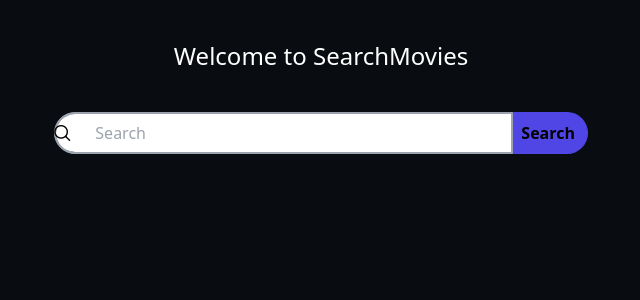
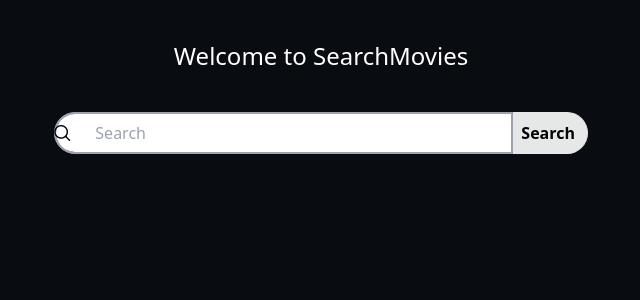
Before and after one commit to Rzva03/movie-search-app, a React (Vite) app: page / in a window 1280 px wide. In both pictures the pointer is over the button "Search". Shown: the top 300 px of the page, without its empty margins (319-959 px from the left). Built offline with nearby package versions, Linux system fonts and the light colour scheme.

Commit message:
feat: change styles

```diff
--- a/src/assets/css/global.css
+++ b/src/assets/css/global.css
@@ -61,9 +61,10 @@ html {
 
 .p-button:enabled:hover,
 .p-button:not(button):not(a):not(.p-disabled):hover {
-    background: #4F46E5 !important;
+    background: #fff !important;
     color: #ffffff;
-    border-color: #4F46E5 !important;
+    border-color: #fff !important;
+    opacity: 0.9;
 }
 
 .p-button.p-button-outlined:enabled:hover,
```
